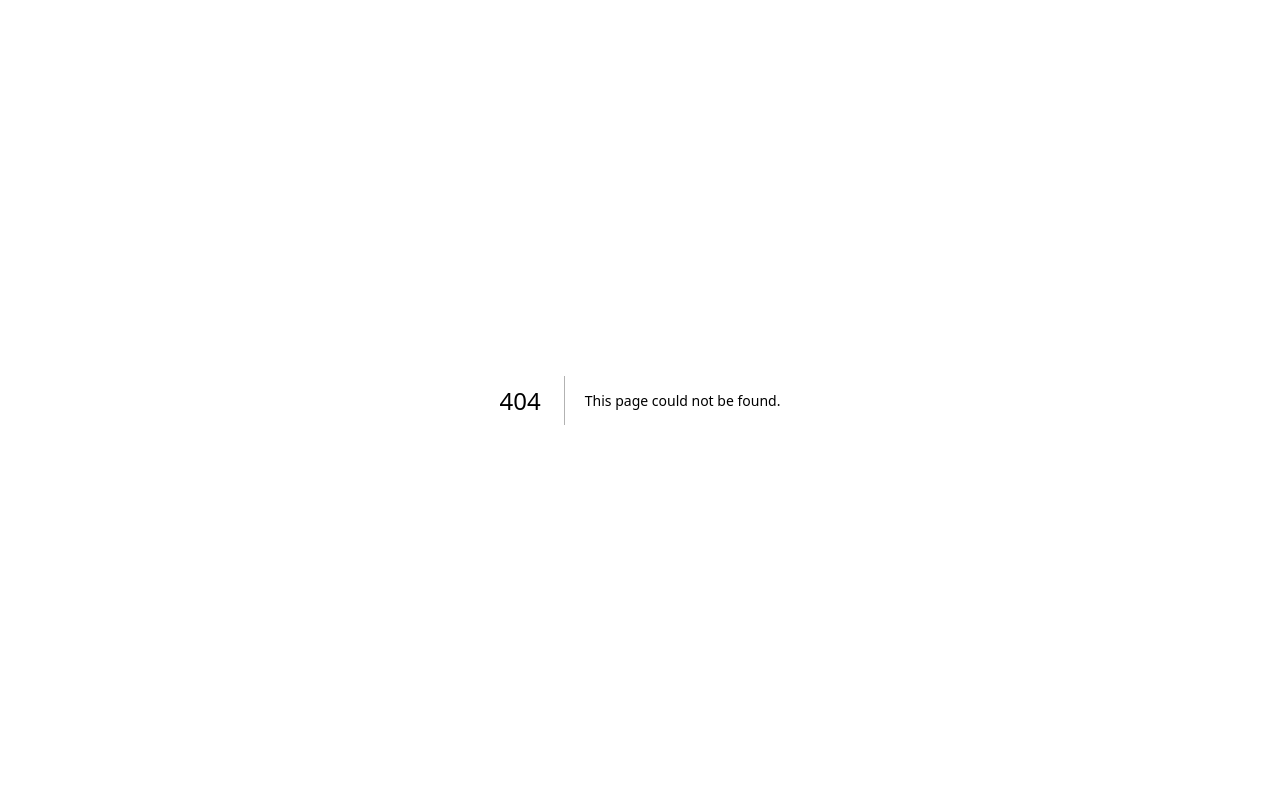
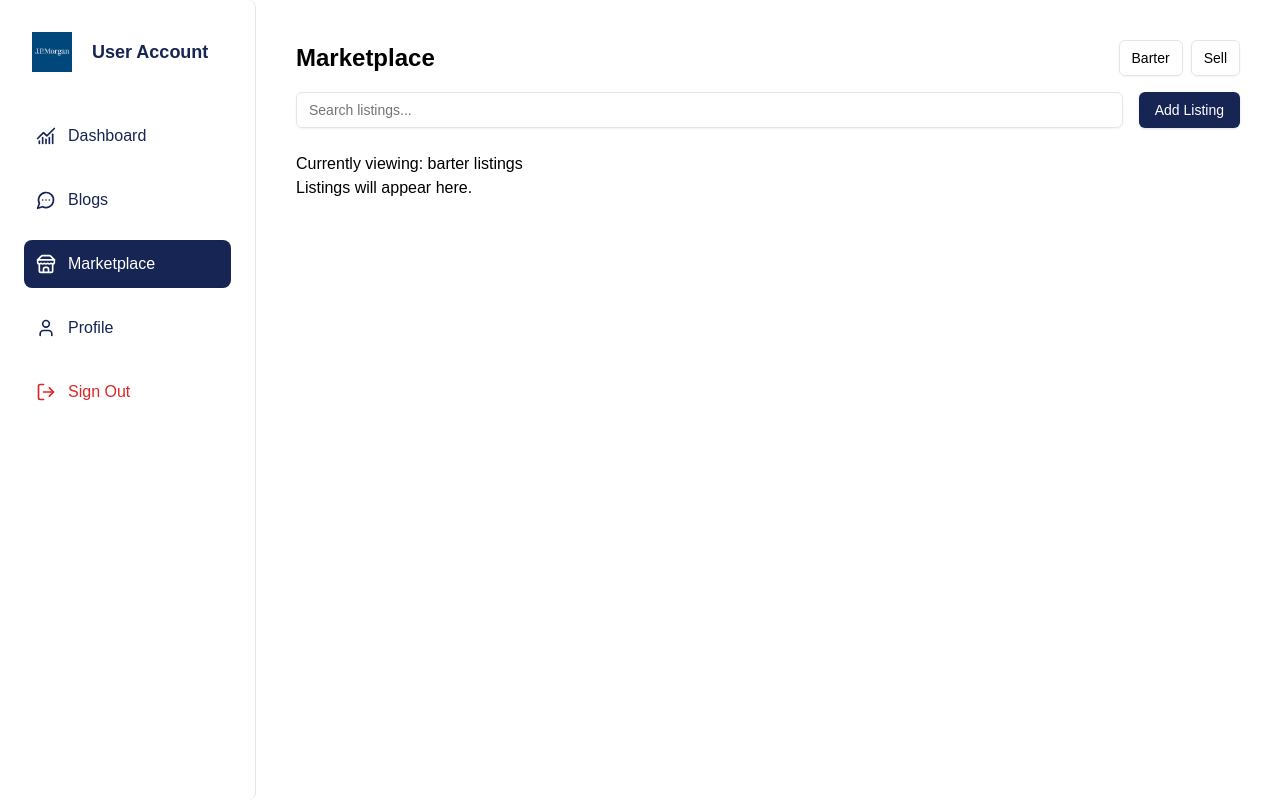
Before and after one commit to singapore2024/Team-9, a Next.js app: page /marketplace in a window 1280 px wide. Before the commit this address had no page. Built offline with nearby package versions, Linux system fonts and the light colour scheme; no server answers; sample sign-in values are in the browser's storage.

Commit message:
added marketplace top ui

```diff
--- a/app/(protected)/layout.tsx
+++ b/app/(protected)/layout.tsx
@@ -14,11 +14,12 @@ export default async function ProtectedLayout({
 
   return (
     <main className="min-h-screen bg-white text-black">
-      <div className="grid grid-cols-12">
-        <div className="col-span-2">
-          <Sidebar/>
+      {/* Flex layout for responsiveness */}
+      <div className="flex flex-col md:flex-row">
+        <div className="w-full md:w-64 flex-shrink-0">
+          <Sidebar />
         </div>
-        <div className="container col-span-10">
+        <div className="flex-1 p-4 overflow-auto">
           {children}
         </div>
       </div>
--- /dev/null
+++ b/app/(protected)/marketplace/page.tsx
@@ -0,0 +1,58 @@
+'use client';
+import React, { useState } from 'react';
+import { Input } from "@/components/ui/input";
+import { Button } from "@/components/ui/button";
+import { ToggleGroup, ToggleGroupItem } from "@/components/ui/toggle-group";
+
+const Marketplace = () => {
+  const [view, setView] = useState<'barter' | 'sell'>('barter'); // Track selected view
+
+  return (
+    <div className="p-6">
+      {/* Header and Toggle Group */}
+      <div className="flex items-center justify-between mb-4">
+        {/* Marketplace Header */}
+        <h1 className="text-2xl font-semibold">Marketplace</h1>
+
+        {/* Toggle Group for View Selection */}
+        <ToggleGroup variant="outline" type="single" className="flex space-x-1">
+          <ToggleGroupItem
+            value="barter"
+            aria-label="Barter View"
+            selected={view === 'barter'}
+            onClick={() => setView('barter')}
+          >
+            Barter
+          </ToggleGroupItem>
+          <ToggleGroupItem
+            value="sell"
+            aria-label="Sell View"
+            selected={view === 'sell'}
+            onClick={() => setView('sell')}
+          >
+            Sell
+          </ToggleGroupItem>
+        </ToggleGroup>
+      </div>
+
+      {/* Search Bar and Add Listings Button */}
+      <div className="flex items-center mb-6 space-x-4">
+        {/* Search Input */}
+        <Input type="text" placeholder="Search listings..." className="flex-1" />
+
+        {/* Add Listings Button */}
+        <Button className="bg-blue-950 text-white px-4 py-2 rounded-md">
+          Add Listing
+        </Button>
+      </div>
+
+      {/* Placeholder for listings */}
+      <div>
+        <p>Currently viewing: {view} listings</p>
+        <p>Listings will appear here.</p>
+      </div>
+    </div>
+  );
+}
+
+export default Marketplace;
--- a/components/Sidebar.tsx
+++ b/components/Sidebar.tsx
@@ -2,7 +2,7 @@
 
 import Image from "next/image";
 import { usePathname, useRouter } from "next/navigation";
-import { Activity, BarChart, ShieldAlert, LogOut } from "lucide-react";
+import { Activity, ChartNoAxesCombined, User, LogOut, Store, MessageCircleMore } from "lucide-react";
 import React, { useState } from "react";
 
 export default function Sidebar() {
@@ -12,9 +12,10 @@ export default function Sidebar() {
 
   // Define your sidebar items directly here
   const sidebarItems = [
-    { name: "Home", path: "/home", icon: <BarChart className="h-5 w-5" /> },
-    { name: "Settings", path: "/settings", icon: <Activity className="h-5 w-5" /> },
-    { name: "About", path: "/about", icon: <ShieldAlert className="h-5 w-5" /> },
+    { name: "Dashboard", path: "/dashboard", icon: <ChartNoAxesCombined className="h-5 w-5" /> },
+    { name: "Blogs", path: "/blogs", icon: <MessageCircleMore className="h-5 w-5" /> },
+    { name: "Marketplace", path: "/marketplace", icon: <Store className="h-5 w-5" /> },
+    { name: "Profile", path: "/profile", icon: <User className="h-5 w-5" /> }
   ];
 
   const handleSignOut = async () => {
--- /dev/null
+++ b/components/ui/toggle-group.tsx
@@ -0,0 +1,61 @@
+"use client"
+
+import * as React from "react"
+import * as ToggleGroupPrimitive from "@radix-ui/react-toggle-group"
+import { type VariantProps } from "class-variance-authority"
+
+import { cn } from "@/lib/utils"
+import { toggleVariants } from "@/components/ui/toggle"
+
+const ToggleGroupContext = React.createContext<
+  VariantProps<typeof toggleVariants>
+>({
+  size: "default",
+  variant: "default",
+})
+
+const ToggleGroup = React.forwardRef<
+  React.ElementRef<typeof ToggleGroupPrimitive.Root>,
+  React.ComponentPropsWithoutRef<typeof ToggleGroupPrimitive.Root> &
+    VariantProps<typeof toggleVariants>
+>(({ className, variant, size, children, ...props }, ref) => (
+  <ToggleGroupPrimitive.Root
+    ref={ref}
+    className={cn("flex items-center justify-center gap-1", className)}
+    {...props}
+  >
+    <ToggleGroupContext.Provider value={{ variant, size }}>
+      {children}
+    </ToggleGroupContext.Provider>
+  </ToggleGroupPrimitive.Root>
+))
+
+ToggleGroup.displayName = ToggleGroupPrimitive.Root.displayName
+
+const ToggleGroupItem = React.forwardRef<
+  React.ElementRef<typeof ToggleGroupPrimitive.Item>,
+  React.ComponentPropsWithoutRef<typeof ToggleGroupPrimitive.Item> &
+    VariantProps<typeof toggleVariants>
+>(({ className, children, variant, size, ...props }, ref) => {
+  const context = React.useContext(ToggleGroupContext)
+
+  return (
+    <ToggleGroupPrimitive.Item
+      ref={ref}
+      className={cn(
+        toggleVariants({
+          variant: context.variant || variant,
+          size: context.size || size,
+        }),
+        className
+      )}
+      {...props}
+    >
+      {children}
+    </ToggleGroupPrimitive.Item>
+  )
+})
+
+ToggleGroupItem.displayName = ToggleGroupPrimitive.Item.displayName
+
+export { ToggleGroup, ToggleGroupItem }
--- /dev/null
+++ b/components/ui/toggle.tsx
@@ -0,0 +1,45 @@
+"use client"
+
+import * as React from "react"
+import * as TogglePrimitive from "@radix-ui/react-toggle"
+import { cva, type VariantProps } from "class-variance-authority"
+
+import { cn } from "@/lib/utils"
+
+const toggleVariants = cva(
+  "inline-flex items-center justify-center rounded-md text-sm font-medium transition-colors hover:bg-muted hover:text-muted-foreground focus-visible:outline-none focus-visible:ring-1 focus-visible:ring-ring disabled:pointer-events-none disabled:opacity-50 data-[state=on]:bg-accent data-[state=on]:text-accent-foreground",
+  {
+    variants: {
+      variant: {
+        default: "bg-transparent",
+        outline:
+          "border border-input bg-transparent shadow-sm hover:bg-accent hover:text-accent-foreground",
+      },
+      size: {
+        default: "h-9 px-3",
+        sm: "h-8 px-2",
+        lg: "h-10 px-3",
+      },
+    },
+    defaultVariants: {
+      variant: "default",
+      size: "default",
+    },
+  }
+)
+
+const Toggle = React.forwardRef<
+  React.ElementRef<typeof TogglePrimitive.Root>,
+  React.ComponentPropsWithoutRef<typeof TogglePrimitive.Root> &
+    VariantProps<typeof toggleVariants>
+>(({ className, variant, size, ...props }, ref) => (
+  <TogglePrimitive.Root
+    ref={ref}
+    className={cn(toggleVariants({ variant, size, className }))}
+    {...props}
+  />
+))
+
+Toggle.displayName = TogglePrimitive.Root.displayName
+
+export { Toggle, toggleVariants }
--- a/package.json
+++ b/package.json
@@ -13,6 +13,8 @@
     "@radix-ui/react-icons": "^1.3.0",
     "@radix-ui/react-label": "^2.1.0",
     "@radix-ui/react-slot": "^1.1.0",
+    "@radix-ui/react-toggle": "^1.1.0",
+    "@radix-ui/react-toggle-group": "^1.1.0",
     "bcrypt": "^5.1.1",
     "class-variance-authority": "^0.7.0",
     "clsx": "^2.1.1",
@@ -32,6 +34,7 @@
     "@types/react": "^18",
     "@types/react-dom": "^18",
     "@types/react-scroll": "^1.8.10",
+    "mini-css-extract-plugin": "^2.9.1",
     "postcss": "^8",
     "tailwindcss": "^3.4.1",
     "typescript": "^5"
```
Also changed, not shown: 2 other files (tests, documents, lock files or other folders).
